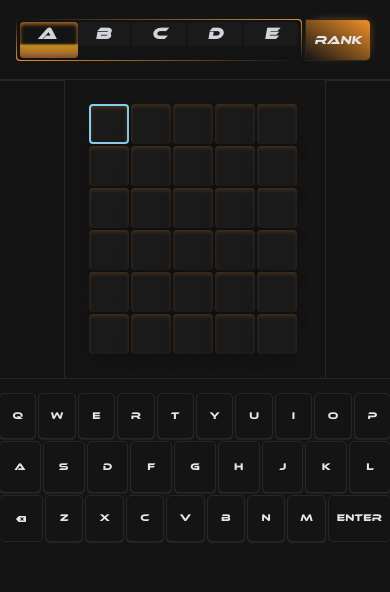
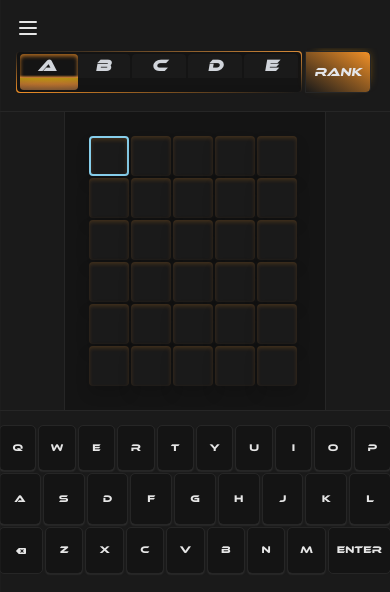
Before and after one commit to million-t/Vocab-Wars-Frontend, a Next.js app: page /contests/1/words in a window 390 px wide. Shown: the top 592 px of the page. Built offline with nearby package versions, Linux system fonts and the light colour scheme.

Commit message:
make side bar responsive

```diff
--- a/app/contests/[id]/ranking/page.tsx
+++ b/app/contests/[id]/ranking/page.tsx
@@ -7,7 +7,6 @@ interface StandingEntry {
   score: number;
 }
 
-
 const Rank = () => {
   const contestId = 1;
   const [standings, setStandings] = useState<StandingEntry[]>([]);
@@ -15,25 +14,20 @@ const Rank = () => {
   useEffect(() => {
     const token = getToken();
 
-    // Create WebSocket connection to the standings endpoint
-
     const socket = new WebSocket(
       `ws://localhost:8000/ws/${contestId}/standings/`
     );
 
-    // Handle incoming messages from the server (updated standings)
     socket.onmessage = function (event) {
       const data = JSON.parse(event.data);
       console.log("Standings updated:", data.standings);
-      setStandings(data.standings.standings); // Update standings dynamically
+      setStandings(data.standings.standings);
     };
 
-    // Handle socket closure (e.g., network issues, server restart)
     socket.onclose = function (event) {
       console.error("WebSocket closed unexpectedly", event);
     };
 
-    // Clean up WebSocket connection when the component unmounts
     return () => {
       socket.close();
     };
--- a/app/contests/[id]/words/page.tsx
+++ b/app/contests/[id]/words/page.tsx
@@ -43,7 +43,7 @@ export default function ContestWords() {
   return (
     <div className="flex flex-col items-center">
       {/* Nav */}
-      <div className="flex w-full justify-center items-center outline outline-1 outline-[#262626] p-4">
+      <div className="flex w-full justify-center items-center  px-4 pb-4">
         <div className="w-full max-w-md">
           <div className=" w-full p-[1px] bg-gradient-to-bl from-[#DA8C38] via-transparent to-[#F19027] rounded ">
             <div
--- a/app/globals.css
+++ b/app/globals.css
@@ -3,7 +3,7 @@
 @tailwind utilities;
 
 :root {
-  --background: #141414;
+  --background: #1A1A1A;
   --foreground: #e6e6e6;
   --font-ethnocentric: 'Ethnocentric', sans-serif;
   --text-color-primary: #d1d5db;
--- a/app/layout.tsx
+++ b/app/layout.tsx
@@ -1,11 +1,7 @@
 import type { Metadata } from "next";
 import "./globals.css";
-
-import logo from "@/public/images/logo.png";
 import localFont from "next/font/local";
-import Image from "next/image";
 import NavBar from "@/components/nav-bar/nav";
-import Head from "next/head";
 
 const geistSans = localFont({
   src: "./fonts/GeistVF.woff",
@@ -53,17 +49,12 @@ export default function RootLayout({
       <body
         className={`${geistSans.variable} ${geistMono.variable}  ${ethnocentric.variable} antialiased`}
       >
-        <div className="flex w-screen h-screen">
-          <div className="flex  w-full ">
-            <div className="hidden md:flex flex-col max-w-60  h-screen">
-              <div className="flex flex-col  p-2  h-[87.5px] outline outline-1 outline-[#262626] ">
-                <div className="relative w-full h-full ">
-                  <Image src={logo} alt="logo" fill objectFit="contain" />
-                </div>
-              </div>
+        <div className="flex w-screen h-screen overflow-hidden">
+          <div className="flex flex-col md:flex-row  w-full ">
+            <div className=" flex flex-col w-full md:max-w-60">
               <NavBar />
             </div>
-            <div className="w-full overflow-x-hidden overflow-y-scroll">
+            <div className="w-full h-full overflow-x-scroll overflow-y-scroll mt-12">
               {children}
             </div>
           </div>
--- a/components/nav-bar/nav.tsx
+++ b/components/nav-bar/nav.tsx
@@ -1,18 +1,30 @@
 "use client";
-import React, { useState, useEffect } from "react";
+import React, { useState, useEffect, useRef } from "react";
 import Link from "next/link";
+import logo from "@/public/images/logo.png";
 import { usePathname } from "next/navigation";
-
 import { FaUserCircle } from "react-icons/fa";
 import { IoIosCreate } from "react-icons/io";
+import Image from "next/image";
 
 const indicatorHeight = 40;
 const navItems = ["Home", "Daily", "Contests"];
 const paths = ["/", "/daily", "/contests"];
 
+interface NavRef {
+  current: HTMLElement | null;
+}
+
+interface ClickOutsideEvent extends MouseEvent {
+  target: Node;
+}
 const NavBar = () => {
   const [activeIndex, setActiveIndex] = useState(0);
   const path = usePathname();
+  const navRef = useRef<HTMLDivElement>(null);
+  const touchStartX = useRef(0);
+  const touchEndX = useRef(0);
+  const [isNavVisible, setIsNavVisible] = useState(false);
 
   useEffect(() => {
     if (path.charAt(1) === "c") {
@@ -27,9 +39,92 @@ const NavBar = () => {
       setActiveIndex(index);
     }
   };
+  console.log(isNavVisible);
+
+  const toggleNavVisibility = () => {
+    if (isNavVisible) {
+      console.log("nav is visible");
+      setIsNavVisible(false);
+    } else {
+      setIsNavVisible(true);
+      console.log("nav is not visible");
+    }
+  };
+
+  const handleClickOutside = (event: MouseEvent) => {
+    if (navRef.current && !navRef.current.contains(event.target as Node)) {
+      setIsNavVisible(false);
+    }
+  };
+  const handleTouchStart = (event: TouchEvent) => {
+    touchStartX.current = event.touches[0].clientX;
+  };
+
+  const handleTouchMove = (event: TouchEvent) => {
+    touchEndX.current = event.touches[0].clientX;
+  };
+
+  const handleTouchEnd = () => {
+
+    if (touchStartX.current - touchEndX.current > 150) {
+      setIsNavVisible(false);
+    }
+  };
+
+  useEffect(() => {
+    if (isNavVisible) {
+      document.addEventListener("mousedown", handleClickOutside);
+      document.addEventListener("touchstart", handleTouchStart);
+      document.addEventListener("touchmove", handleTouchMove);
+      document.addEventListener("touchend", handleTouchEnd);
+    } else {
+      document.removeEventListener("mousedown", handleClickOutside);
+      document.removeEventListener("touchstart", handleTouchStart);
+      document.removeEventListener("touchmove", handleTouchMove);
+      document.removeEventListener("touchend", handleTouchEnd);
+    }
+
+    return () => {
+      document.removeEventListener("mousedown", handleClickOutside);
+      document.removeEventListener("touchstart", handleTouchStart);
+      document.removeEventListener("touchmove", handleTouchMove);
+      document.removeEventListener("touchend", handleTouchEnd);
+    };
+  }, [isNavVisible]);
   return (
-    <div className="flex w-full h-full overflow-hidden outline outline-1 outline-[#262626] p-4">
-      <div className="w-full flex flex-col">
+    <div className=" ">
+      <button
+        className="md:hidden p-4 absolute z-40 "
+        onClick={toggleNavVisibility}
+      >
+        <svg
+          className="w-6 h-6"
+          fill="none"
+          stroke="currentColor"
+          viewBox="0 0 24 24"
+          xmlns="http://www.w3.org/2000/svg"
+        >
+          <path
+            strokeLinecap="round"
+            strokeLinejoin="round"
+            strokeWidth="2"
+            d="M4 6h16M4 12h16M4 18h16"
+          ></path>
+        </svg>
+      </button>
+      {/* <div className="flex flex-col  p-2 h-16  md:h-[87.5px] outline outline-1 outline-[#262626] "> */}
+
+      {/* </div> */}
+      <div
+        ref={navRef}
+        className={`z-40 absolute   ${
+          isNavVisible ? "translate-x-0" : "-translate-x-full"
+        } md:translate-x-0 transition-transform duration-300 flex w-fit h-full  overflow-y-auto overflow-x-hidden outline outline-1 outline-[#262626] p-4 backdrop-filter backdrop-blur-md`}
+      >
+        <div className="w-full flex flex-col items-center">
+          <div className="relative w-full h-28 mt-4 mb-8">
+            <Image src={logo} alt="logo" fill objectFit="contain" />
+          </div>
           <div className=" w-fit p-[1px] bg-gradient-to-bl from-[#DA8C38] via-transparent to-[#F19027] rounded">
             <div
               className={`  rounded bg-[#141414] flex justify-start  gap-1 p-2 w-full max-w-md mr-1 overflow-hidden`}
@@ -49,7 +144,7 @@ const NavBar = () => {
                     }}
                   >
                     <div className="absolute left-4 bottom-0 h-full w-1 bg-gradient-to-r from-[#DA8C38]   to-transparent"></div>
-                  <div className="absolute left-2 w-[154px] h-full rounded-r-sm bg-transparent shadow-inner  shadow-[#F19027]/75"></div>
+                    <div className="absolute left-2 w-[194px] h-full rounded-r-sm bg-transparent shadow-inner  shadow-[#F19027]/75"></div>
                   </div>
                 </Link>
               </div>
@@ -58,7 +153,7 @@ const NavBar = () => {
                   return (
                     <Link key={index} href={paths[index]}>
                       <li
-                      className="p-2 px-3 bg-[#1A1A1A] transition-all ease-in-out duration-500 hover:bg-transparent hover:shadow-inner rounded-r  hover:shadow-[#ffffff]/25 text-gray-300"
+                        className="p-2 px-8 bg-[#1A1A1A] transition-all ease-in-out duration-500 hover:bg-transparent hover:shadow-inner rounded-r  hover:shadow-[#ffffff]/25 text-gray-300"
                         onClick={() => handleNavigation(index)}
                       >
                         {item}
@@ -69,7 +164,8 @@ const NavBar = () => {
               </ul>
             </div>
           </div>
-        <div className="w-full  h-full flex flex-col justify-end gap-2 text-[#8c8c8c]">
+
+          <div className="w-full h-full flex flex-col justify-end gap-2 text-[#8c8c8c]">
             <Link
               href="/contests/create"
               className="py-2 text-sm text-left items-center outline outline-1 outline-[#262626] rounded flex gap-2"
@@ -77,7 +173,7 @@ const NavBar = () => {
               <div className="ml-2 w-10 h-10">
                 <IoIosCreate className="text-xl  w-full h-full" />
               </div>
-            <p className="">Create Contest</p>
+              <p className="mr-2">Create Contest</p>
             </Link>
             <div className="w-full h-12 outline outline-1 outline-[#262626] flex items-center justify-start rounded">
               <div className=" w-8 h-8 ml-2 rounded-full flex justify-center items-center">
@@ -90,6 +186,7 @@ const NavBar = () => {
           </div>
         </div>
       </div>
+    </div>
   );
 };
 
--- a/package.json
+++ b/package.json
@@ -22,6 +22,7 @@
     "react-datepicker": "^7.5.0",
     "react-dom": "^18",
     "react-icons": "^5.3.0",
+    "react-responsive": "^10.0.0",
     "sharp": "^0.33.5",
     "tailwind-merge": "^2.5.2",
     "tailwindcss-animate": "^1.0.7"
```
Also changed, not shown: 1 other file (tests, documents, lock files or other folders). Lines whose indentation alone changed are shown as unchanged.
